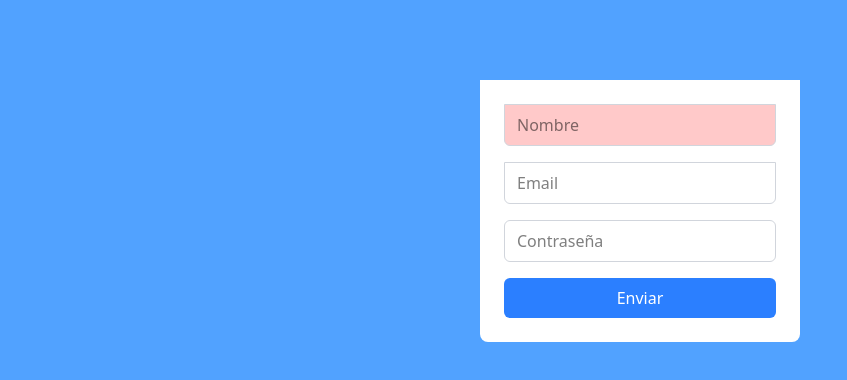
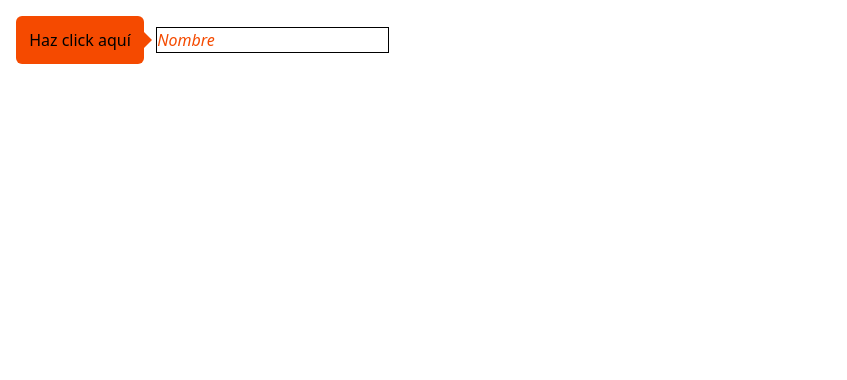
Before and after one commit to SASOPELANA/Curso-Tailwind-CSS, a website: page src/index.html in a window 1280 px wide. Shown: the whole page, without its empty margins (0-847 px from the left). Drawn offline with Linux system fonts and the light colour scheme.

Commit message:
Pseudoclases

```diff
--- a/src/index.html
+++ b/src/index.html
@@ -6,33 +6,19 @@
     <title>Curso Tailwind Medidas</title>
     <link href="./output.css" rel="stylesheet" />
   </head>
-  <body class="bg-blue-400">
-    <form action="" class="bg-white w-80 mx-auto mt-20 rounded-b-lg p-6">
-      <input
-        class="border border-gray-300 w-full px-3 py-2 mb-4 rounded-b-md disabled:bg-red-200"
-        type="text"
-        placeholder="Nombre"
-        disabled
-      />
-      <input
-        class="border border-gray-300 w-full px-3 py-2 rounded-b-md focus:outline-none focus:ring-2 focus:ring-purple-500 invalid:focus:ring-red-500 peer"
-        type="email"
-        placeholder="Email"
-      />
-      <p class="text-red-500 hidden peer-invalid:block">
-        El correo es incorrecto!!
-      </p>
+  <body class="p-4">
+    <button
+      class="bg-orange-600 w-32 p-3 rounded-md relative after:content-[' '] after:absolute after:left-32 after:border-8 after:border-transparent after:border-l-orange-600 after:top-4"
+    >
+      Haz click aquí
+    </button>
 
-      <input
-        class="border border-gray-300 w-full px-3 py-2 mb-4 mt-4 rounded-md"
-        type="password"
-        placeholder="Contraseña"
-      />
-      <input
-        class="bg-blue-500 w-full py-2 text-white rounded-md cursor-pointer hover:bg-blue-300"
-        type="submit"
-        value="Enviar"
-      />
-    </form>
+    <input
+      class="border ml-2 placeholder:text-orange-600 placeholder:italic"
+      type="text"
+      placeholder="Nombre"
+    />
+
+    <br /><br />
   </body>
 </html>
```
Also changed, not shown: src/output.css.
